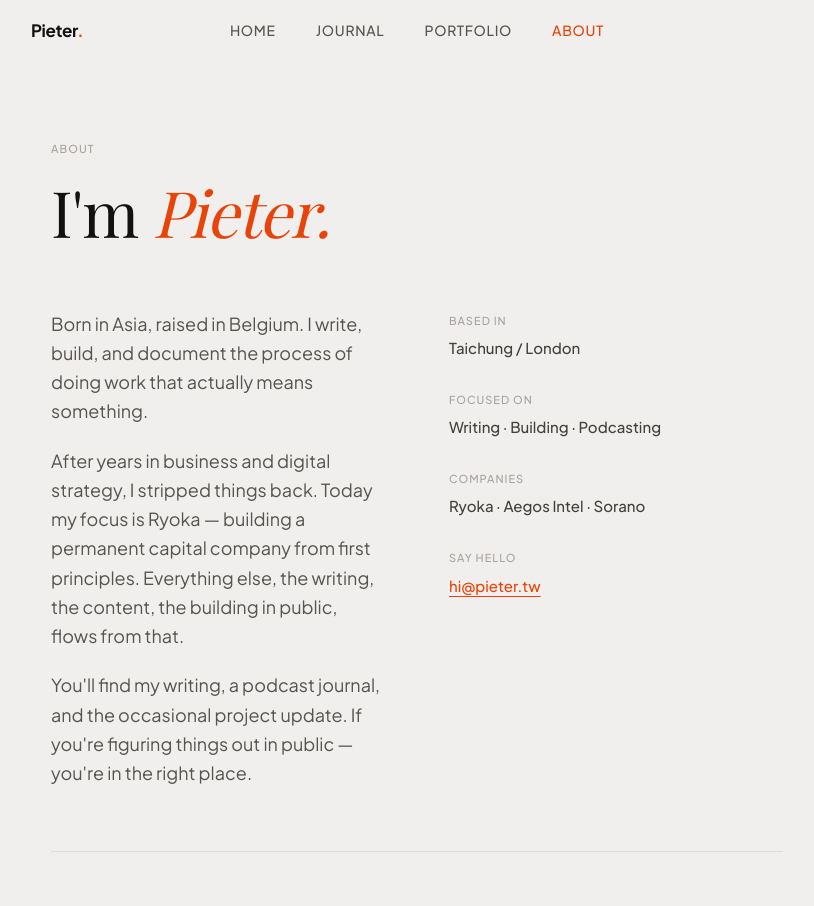
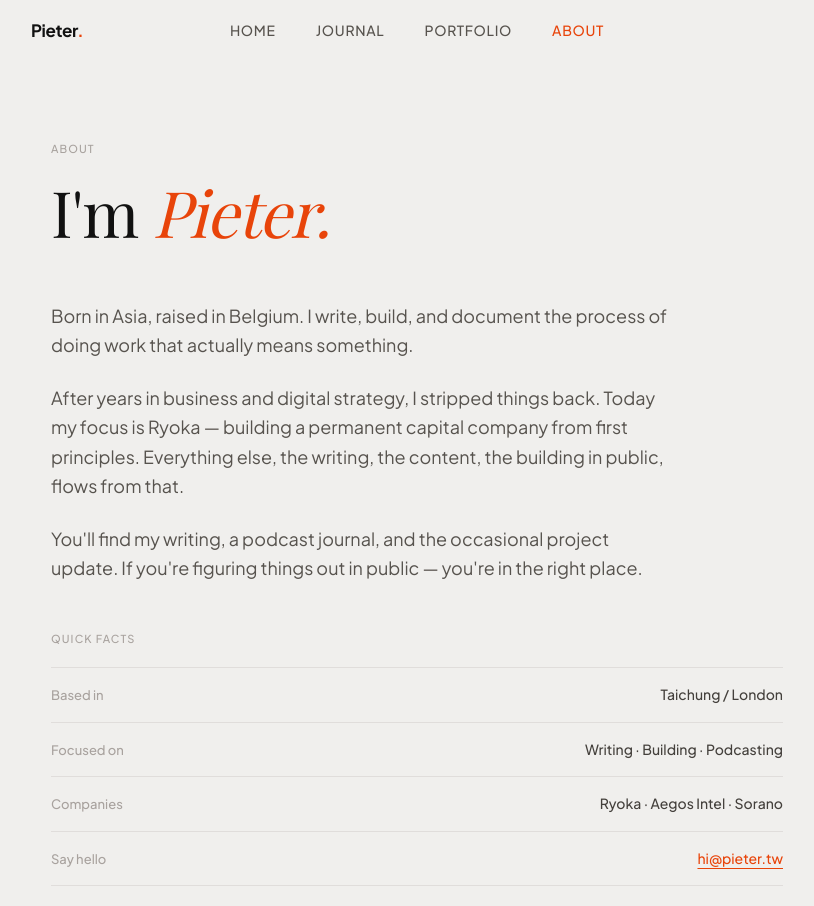
Before and after one commit to sillyledger/personal, a Next.js app: page /about in a window 1280 px wide. Shown: the top 906 px of the page, without its empty margins (223-1037 px from the left). Built offline with nearby package versions, Linux system fonts and the light colour scheme.

Commit message:
Update page.tsx

```diff
--- a/app/about/page.tsx
+++ b/app/about/page.tsx
@@ -5,39 +5,37 @@ export default function Page() {
   return (
     <main className="max-w-[860px] mx-auto px-16">
 
-      <div className="pt-20 pb-16">
+      <div className="pt-20 pb-14">
         <p className="text-[11px] text-stone-400 tracking-[0.1em] uppercase font-medium mb-5">About</p>
         <h1 className={`${playfair.className} text-[64px] font-normal leading-[1.05] tracking-[-0.02em] text-[#111]`}>
           I&apos;m <em className="text-accent">Pieter.</em>
         </h1>
       </div>
 
-      <div className="grid grid-cols-2 gap-16 pb-16 border-b border-stone-300/60">
-        <div className="flex flex-col gap-5 text-[18px] text-stone-600 leading-relaxed">
+      <div className="max-w-[620px] flex flex-col gap-6 text-[18px] text-stone-600 leading-relaxed">
         <p>Born in Asia, raised in Belgium. I write, build, and document the process of doing work that actually means something.</p>
         <p>After years in business and digital strategy, I stripped things back. Today my focus is Ryoka — building a permanent capital company from first principles. Everything else, the writing, the content, the building in public, flows from that.</p>
         <p>You&apos;ll find my writing, a podcast journal, and the occasional project update. If you&apos;re figuring things out in public — you&apos;re in the right place.</p>
       </div>
 
-        <div className="flex flex-col gap-8 pt-1">
-          <div>
-            <p className="text-[11px] text-stone-400 tracking-[0.09em] uppercase font-medium mb-2">Based in</p>
-            <p className="text-[15px] text-stone-700 font-medium">Taichung / London</p>
+      <p className="text-[11px] text-stone-400 tracking-[0.1em] uppercase font-medium mt-12 mb-5">Quick facts</p>
+
+      <div className="flex flex-col border-t border-stone-300/60">
+        {[
+          { label: "Based in", value: "Taichung / London" },
+          { label: "Focused on", value: "Writing · Building · Podcasting" },
+          { label: "Companies", value: "Ryoka · Aegos Intel · Sorano" },
+        ].map((f) => (
+          <div key={f.label} className="flex items-baseline justify-between py-4 border-b border-stone-300/60">
+            <span className="text-[13px] text-stone-400 font-medium">{f.label}</span>
+            <span className="text-[14px] text-stone-700 font-medium">{f.value}</span>
           </div>
-          <div>
-            <p className="text-[11px] text-stone-400 tracking-[0.09em] uppercase font-medium mb-2">Focused on</p>
-            <p className="text-[15px] text-stone-700 font-medium">Writing · Building · Podcasting</p>
-          </div>
-          <div>
-            <p className="text-[11px] text-stone-400 tracking-[0.09em] uppercase font-medium mb-2">Companies</p>
-            <p className="text-[15px] text-stone-700 font-medium">Ryoka · Aegos Intel · Sorano</p>
-          </div>
-          <div>
-            <p className="text-[11px] text-stone-400 tracking-[0.09em] uppercase font-medium mb-2">Say hello</p>
-            <a href="mailto:hi@pieter.tw" className="text-[15px] text-accent underline decoration-1 underline-offset-4 hover:opacity-70 transition-opacity font-medium">
+        ))}
+        <div className="flex items-baseline justify-between py-4 border-b border-stone-300/60">
+          <span className="text-[13px] text-stone-400 font-medium">Say hello</span>
+          <a href="mailto:hi@pieter.tw" className="text-[14px] text-accent font-medium underline decoration-1 underline-offset-4 hover:opacity-70 transition-opacity">
             hi@pieter.tw
           </a>
-          </div>
         </div>
       </div>
 
```
Lines whose indentation alone changed are shown as unchanged.
